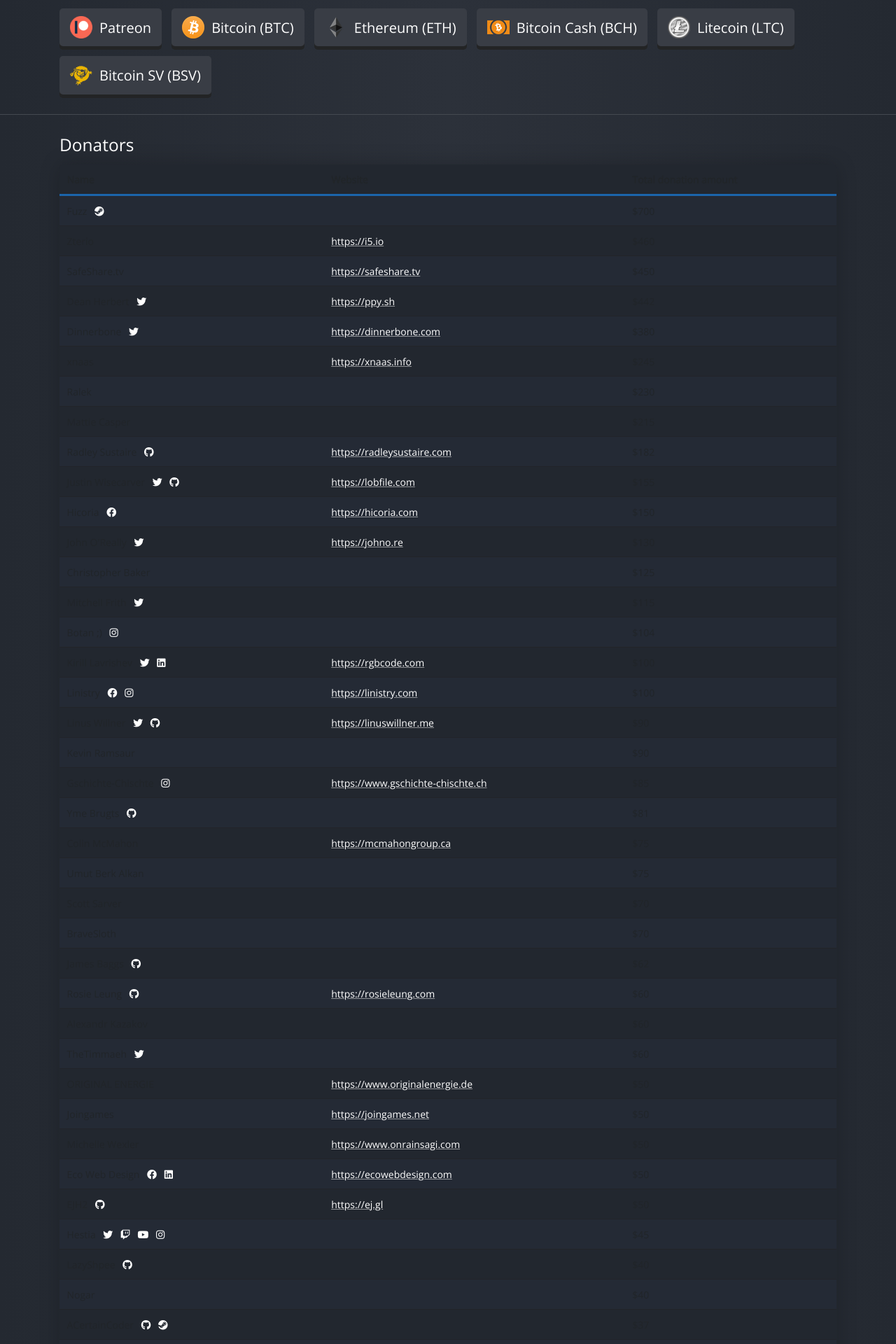
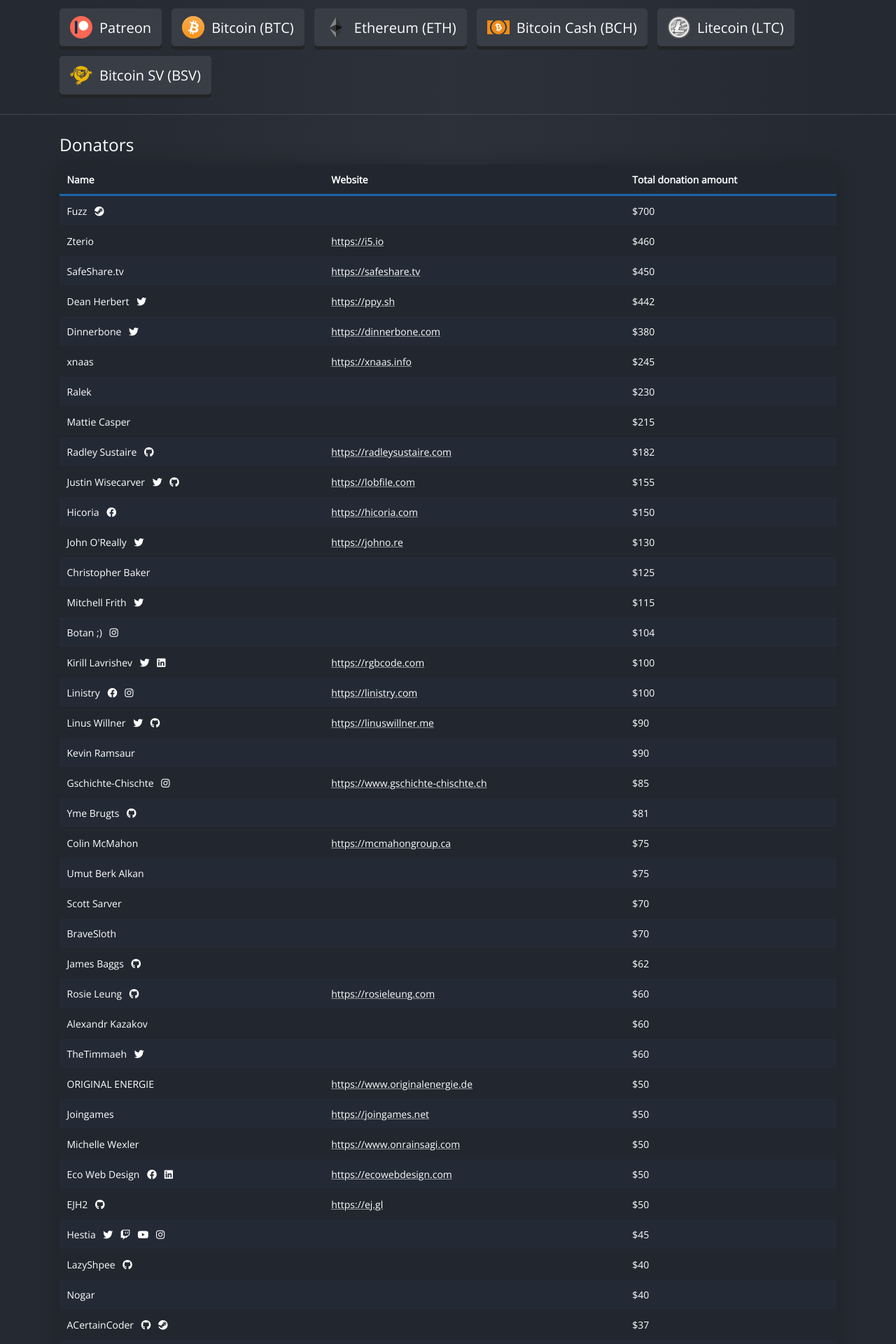
Before and after one commit to ShareX/sharex.github.io, a Jekyll site: the page built from donate/index.html, in a window 1280 px wide. Shown: the part 371-2291 px from the top of the page at 70% size. Built offline with Jekyll 4.4.1, drawn with Linux system fonts in a browser that asks for light colours.

Commit message:
Fix table text color

```diff
--- a/css/main.scss
+++ b/css/main.scss
@@ -82,6 +82,10 @@
             box-shadow: 0px 2px 0px $button-color-shade;
             top: 3px;
         }
+    }
+
+    .table {
+        color: $text-color;
     }
 }
 
```
